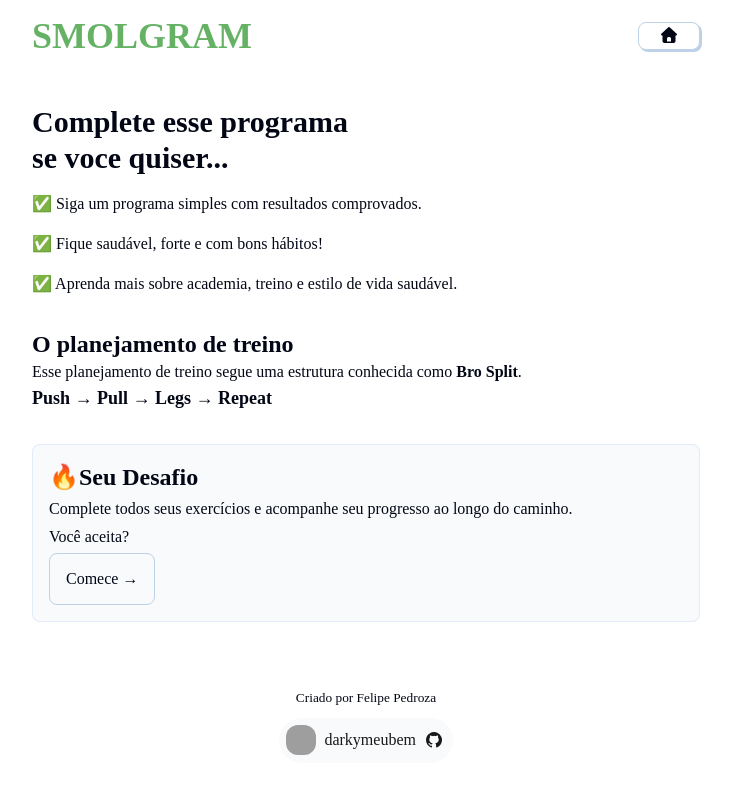
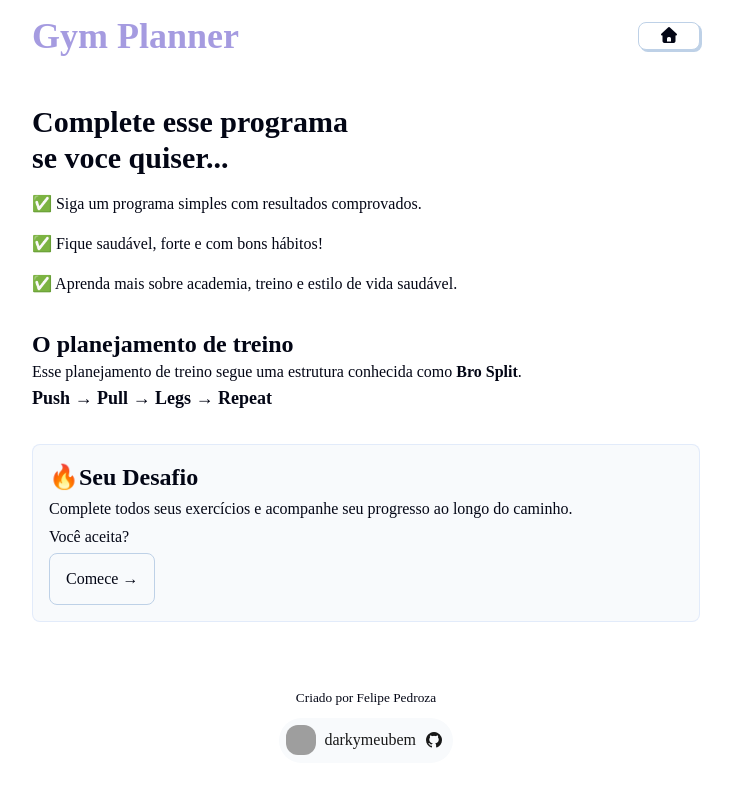
Before and after one commit to darkymeubem/project-gym, a Vue app: page / in a window 1280 px wide. Shown: the top 794 px of the page, without its empty margins (274-1007 px from the left). Built offline with nearby package versions, Linux system fonts and the light colour scheme; grey boxes are pictures that could not be loaded; a web font is replaced by a local one.

Commit message:
Update layout

```diff
--- a/src/components/layouts/Layout.vue
+++ b/src/components/layouts/Layout.vue
@@ -14,7 +14,7 @@
 <template>
     <header>
         <div class="head-screen">
-                <h1 style="color: green;opacity: 60%;">SMOLGRAM</h1>
+                <h1 style="color: slateblue;opacity: 60%;">Gym Planner</h1>
                 <button @click="goHome">
                     <i class="fa-solid fa-home"></i>
                 </button>
```
